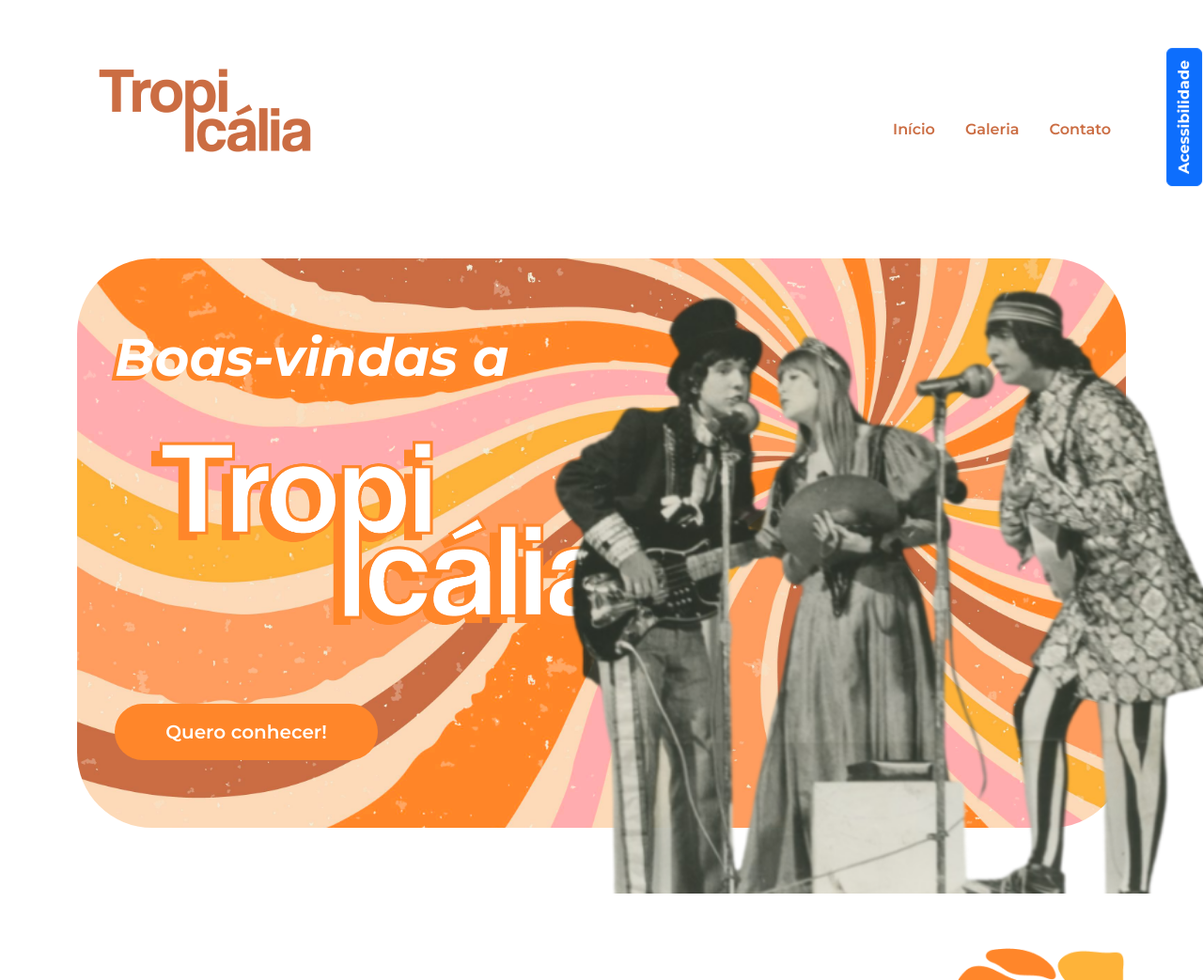
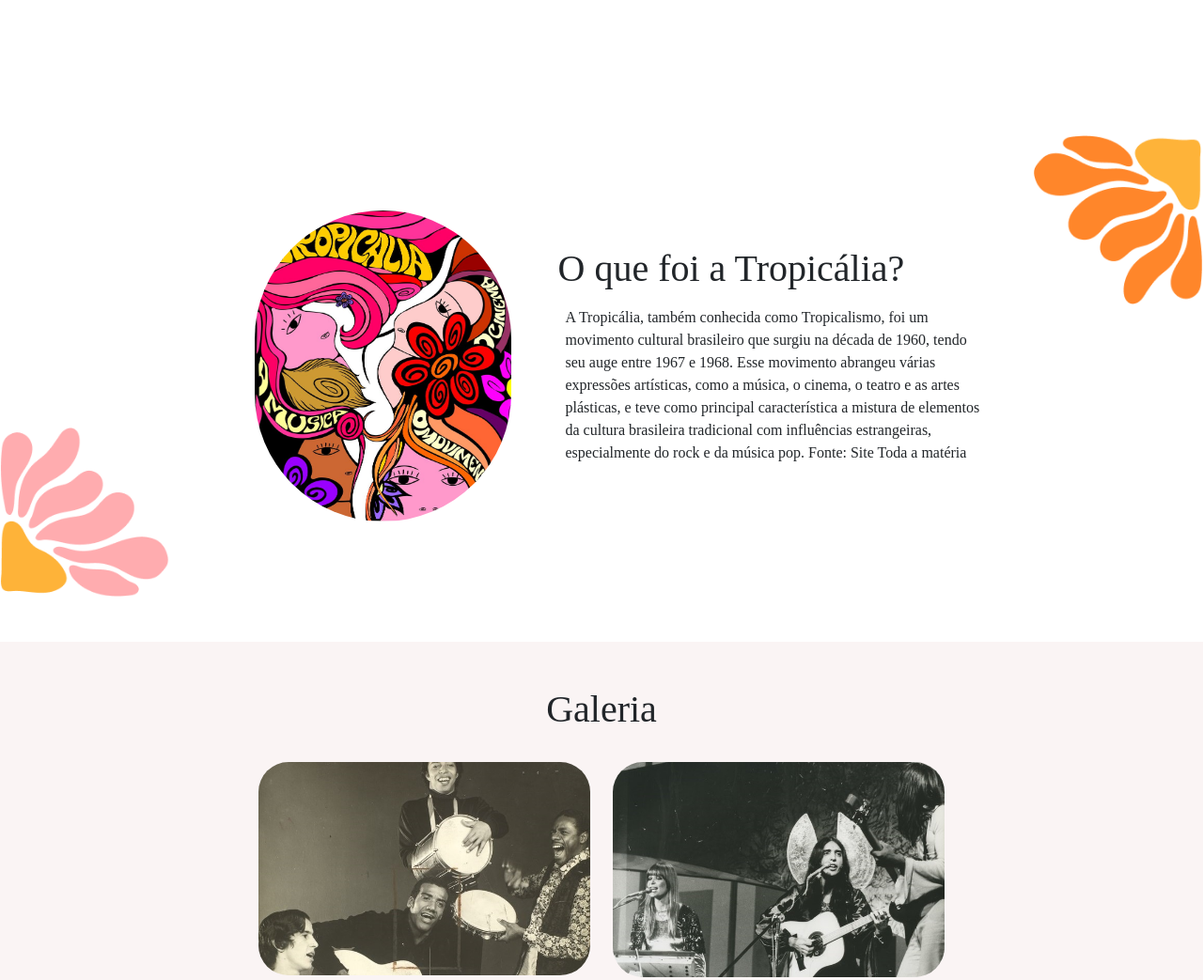
Before and after one commit to Brunop77/site-acessivel, a plain HTML site: page index.html in a window 1280 px wide. Shown: the top 1043 px of the page at 94% size. Drawn offline with nearby package versions, Linux system fonts and the light colour scheme.

Commit message:
Atualização aula 05

```diff
--- a/index.html
+++ b/index.html
@@ -15,45 +15,9 @@
 <body>
     <header class=" p-5">
 
-        <nav class="container d-flex justify-content-between align-items-center">
-            <img src="img/logo.png" class="nav-img " loading="lazy">
-            <ul class="nav mt-5">
-                <li class="nav-item"><a class="nav-link" href="#inicio">Início</a></li>
-                <li class="nav-item"><a class="nav-link" href="#galeria">Galeria</a></li>
-                <li class="nav-item"><a class="nav-link" href="#contato">Contato</a></li>
-            </ul>
-
-            <div id="acessibilidade" class="menu-acessibilidade">
-                <button id="botao-acessibilidade" class="btn btn-primary rotacao-botao fw-bold">Acessibilidade</button>
-                <div id="opcoes-acessibilidade" class="opcoes-acessibilidade apresenta-lista ">
-                    <button id="aumentar-fonte" class="btn btn-primary fw-bold">A +</button>
-
-                    <button id="diminuir-fonte" class="btn btn-primary fw-bold">A -</button>
-
-                </div>
-            </div>
-
-        </nav>
-
     </header>
 
 
-    <main class="container my-5">
-
-        <section id="inicio" class="my-5">
-            <div class="inicio-fundo d-flex justify-content-between align-items-center">
-                <div class="esquerda-conteudo">
-                    <h1 class="display-4 text-white fst-italic fw-bold">Boas-vindas a</h1>
-                    <img src="img/logo-2.png" class="mb-3" width="563" height="278" loading="lazy">
-                    <a href="#tropicalia" class="btn btn-primary btn-lg botao-inicio fw-semibold">Quero
-                        conhecer!</a>
-                </div>
-                <img src="img/lossy-page1-640px-Os_Mutantes.tif (1).png"
-                    alt="A imagem apresenta o grupo musical Os mutantes, sao tres pessoas cantando em  dois microfones"
-                    title="Os mutantes - CC0 Domínio Público / Acervo Arquivo Nacional" class="img-fluid img-inicio">
-
-            </div>
-        </section>
 
         <section id="tropicalia" class="my-5 pt-6 secao-tropicalia">
             <div class="container d-flex align-items-center ">
--- a/styles.css
+++ b/styles.css
@@ -1,9 +1,4 @@
-@import url('https://fonts.googleapis.com/css2?family=Montserrat:ital,wght@0,100..900;1,100..900&display=swap');
-@import url('https://fonts.googleapis.com/css2?family=Lemon&display=swap');
 
-:root {
-    --laranja-claro: #FF862A;
- }
 
 body {
     font-size: 1rem;
```
